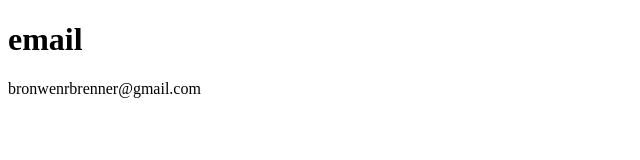
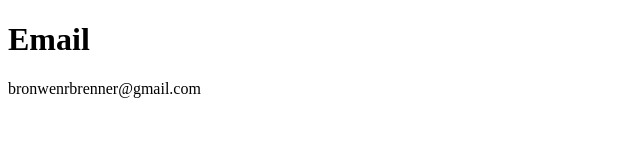
Before and after one commit to bronwenbronwen/bronwenbronwen.github.io, a plain HTML site: page contact.html in a window 1280 px wide. Shown: the full height of the page, 0-640 px from the left. Drawn offline with Linux system fonts and the light colour scheme.

Commit message:
Update contact.html

```diff
--- a/contact.html
+++ b/contact.html
@@ -5,7 +5,7 @@
 </head>
 <body>
 
-  <h1>email</h1>
+  <h1>Email</h1>
 
   <p>bronwenrbrenner@gmail.com</p>
 
```
